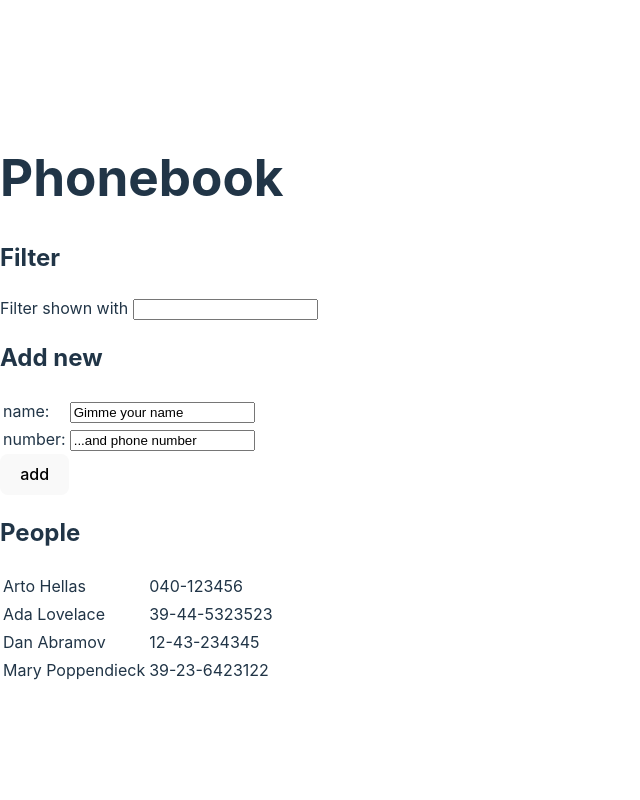
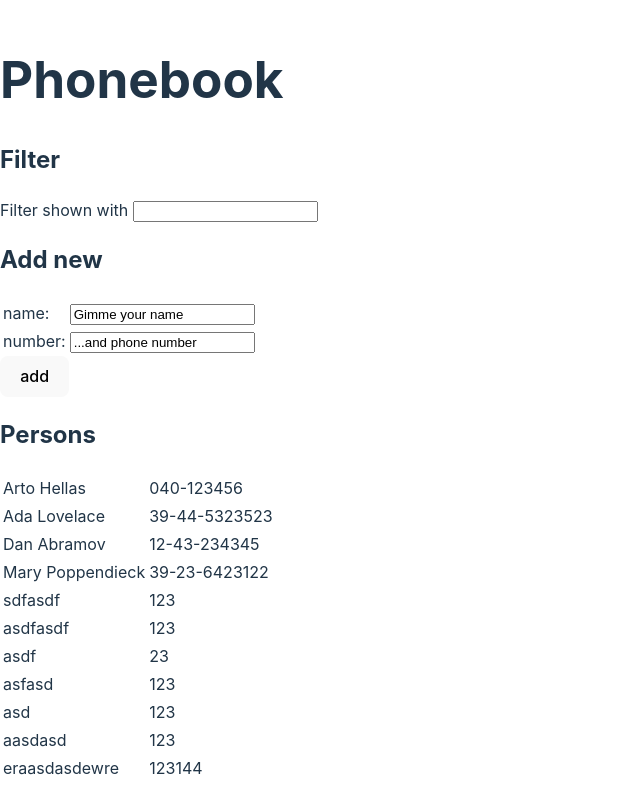
Before and after one commit to Nerdman4U/full_stack_open, a React (Vite) app in the folder osa2/t6/: page / in a window 1280 px wide. Shown: the whole page, without its empty margins (0-640 px from the left). Built offline with nearby package versions, Linux system fonts and the light colour scheme; data requests are answered from the project's data file.

Commit message:
Osa 2
Tehtävä 12
Lisäksi uudelleen nimetty People => Persons.

```diff
--- a/osa2/t6/db.json
+++ b/osa2/t6/db.json
@@ -1,5 +1,5 @@
 {
-    "persons":[
+  "persons": [
     {
       "name": "Arto Hellas",
       "number": "040-123456",
@@ -19,6 +19,41 @@
       "name": "Mary Poppendieck",
       "number": "39-23-6423122",
       "id": 4
+    },
+    {
+      "name": "sdfasdf",
+      "number": "123",
+      "id": 5
+    },
+    {
+      "name": "asdfasdf",
+      "number": "123",
+      "id": 6
+    },
+    {
+      "name": "asdf",
+      "number": "23",
+      "id": 7
+    },
+    {
+      "name": "asfasd",
+      "number": "123",
+      "id": 8
+    },
+    {
+      "name": "asd",
+      "number": "123",
+      "id": 9
+    },
+    {
+      "name": "aasdasd",
+      "number": "123",
+      "id": 10
+    },
+    {
+      "name": "eraasdasdewre",
+      "number": "123144",
+      "id": 11
     }
   ]
 }
--- a/osa2/t6/src/App.jsx
+++ b/osa2/t6/src/App.jsx
@@ -4,9 +4,9 @@ import axios from 'axios'
 /*
   doFilter()
 
-  People array does not update instantly and visible people will have old data
+  Persons array does not update instantly and visible persons will have old data
   after adding new person. By delivering array explicitely it is possible
-  to filter new array instantly and have correct visible list of people.
+  to filter new array instantly and have correct visible list of persons.
 
   Moved to be global method because it does have any connection to components or objects.
   =====================================================
@@ -24,7 +24,7 @@ function doFilter(arr, value) {
   Components:
   Filter
   PersonForm
-  People (phonebook list)
+  Persons (phonebook list)
   =====================================================
 */
 const Filter = ({onFilterChange}) =>
@@ -50,11 +50,11 @@ const PersonForm = ({onPersonSubmit,newName,newNumber,onNameChange,onNumberChang
   TODO: Unique key warning exists when concanate name and Date.now(). Random number works.
   => Ei toimi kun painaa nappia nopeasti: return <tr key={person.name + Date.now()}><td>{person.name}</td></tr>
 */
-const People = ({people}) => {
+const Persons = ({persons}) => {
   return (
     <table>
       <tbody>
-        { people.map((person) =>
+        { persons.map((person) =>
           <tr key={person.name + Math.random()}><td>{person.name}</td><td>{person.number}</td></tr>
         )}
       </tbody>
@@ -72,19 +72,19 @@ const People = ({people}) => {
   =====================================================
 */
 const App = () => {
-  const [people, setPeople] = useState([])
+  const [persons, setPersons] = useState([])
   const [newName, setNewName] = useState('Gimme your name')
   const [newNumber, setNewNumber] = useState('...and phone number')
   const [newFilter, setNewFilter] = useState('')
-  const [visible, setVisible] = useState(people);
+  const [visible, setVisible] = useState(persons);
 
   useEffect(() => {
     console.log("useEffect callback")
     axios
       .get('http://localhost:3001/db')
       .then((response) => {
-        console.log("axios, callback, response:", response.data.persons)
-        setPeople(response.data.persons)
+        //console.log("axios, callback, response:", response.data.persons)
+        setPersons(response.data.persons)
         //setVisible(response.data.persons)
         setVisible(doFilter(response.data.persons, newFilter))
       })
@@ -95,7 +95,7 @@ const App = () => {
   =====================================================
   */
   const hasName = () => {
-    return people.some((person) => person.name === newName)
+    return persons.some((person) => person.name === newName)
   }
   const hasNumber = () => {
     if (!newNumber) return false;
@@ -117,18 +117,31 @@ const App = () => {
       alert("Missing number!")
       return
     }
-    const result = people.concat({name:newName, number:newNumber})
+
+    const person = {name:newName, number:newNumber}
+    /*
+    const result = persons.concat({name:newName, number:newNumber})
     result.reverse()
-    setPeople(result)
+    setPersons(result)
     console.log("App.addPerson() newFilter:", newFilter)
+    */
 
-    /* TODO: setPeople() updates people- asynchronically. People have old data and setVisible()
+    /* TODO: setPersons() updates persons- asynchronically. Persons have old data and setVisible()
     will filter old array =>
     >> setVisible(doFilter(newFilter))
-    => New person added is NOT in people array. It seems, it must be given explicitely...
+    => New person added is NOT in persons array. It seems, it must be given explicitely...
     => How to make work without passing parameters?
     */
-    setVisible(doFilter(result, newFilter))
+
+    //setVisible(doFilter(result, newFilter))
+
+    axios
+      .post('http://localhost:3001/persons', person)
+      .then(response => {
+        const result = persons.concat(response.data)
+        setPersons(result)
+        setVisible(doFilter(result, newFilter))
+      })
   }
 
   const handleNameChange = (event) => {
@@ -140,13 +153,13 @@ const App = () => {
   }
 
   const handleFilterChange = (event) => {
-    // Show all people when filter is empty.
+    // Show all persons when filter is empty.
     if (!event.target.value) {
-      setVisible(people)
+      setVisible(persons)
       return;
     }
     setNewFilter(event.target.value);
-    setVisible(doFilter(people, event.target.value))
+    setVisible(doFilter(persons, event.target.value))
   }
   /*
   =====================================================
@@ -167,8 +180,8 @@ const App = () => {
         onNumberChange={handleNumberChange}
       />
 
-      <h2>People</h2>
-      <People people={visible} />
+      <h2>Persons</h2>
+      <Persons persons={visible} />
     </div>
   )
 
```
Lines whose indentation alone changed are shown as unchanged.
